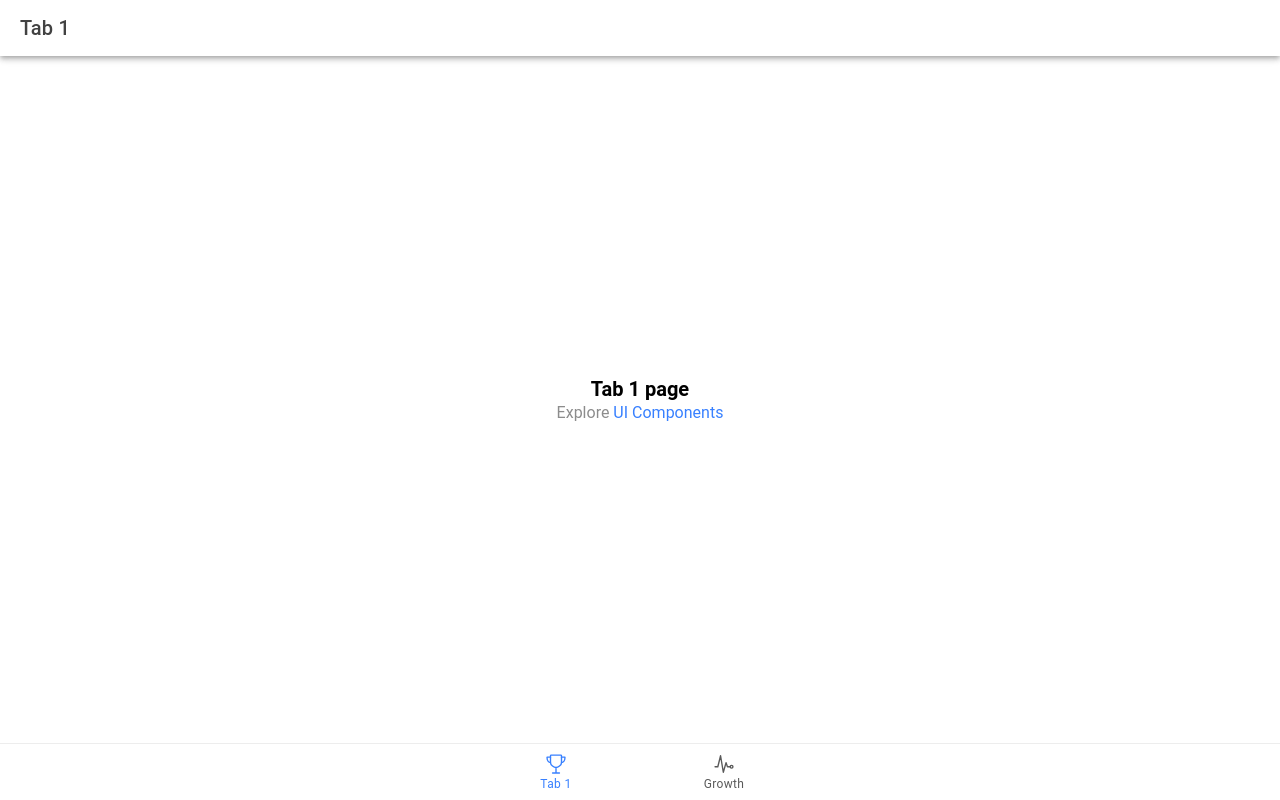
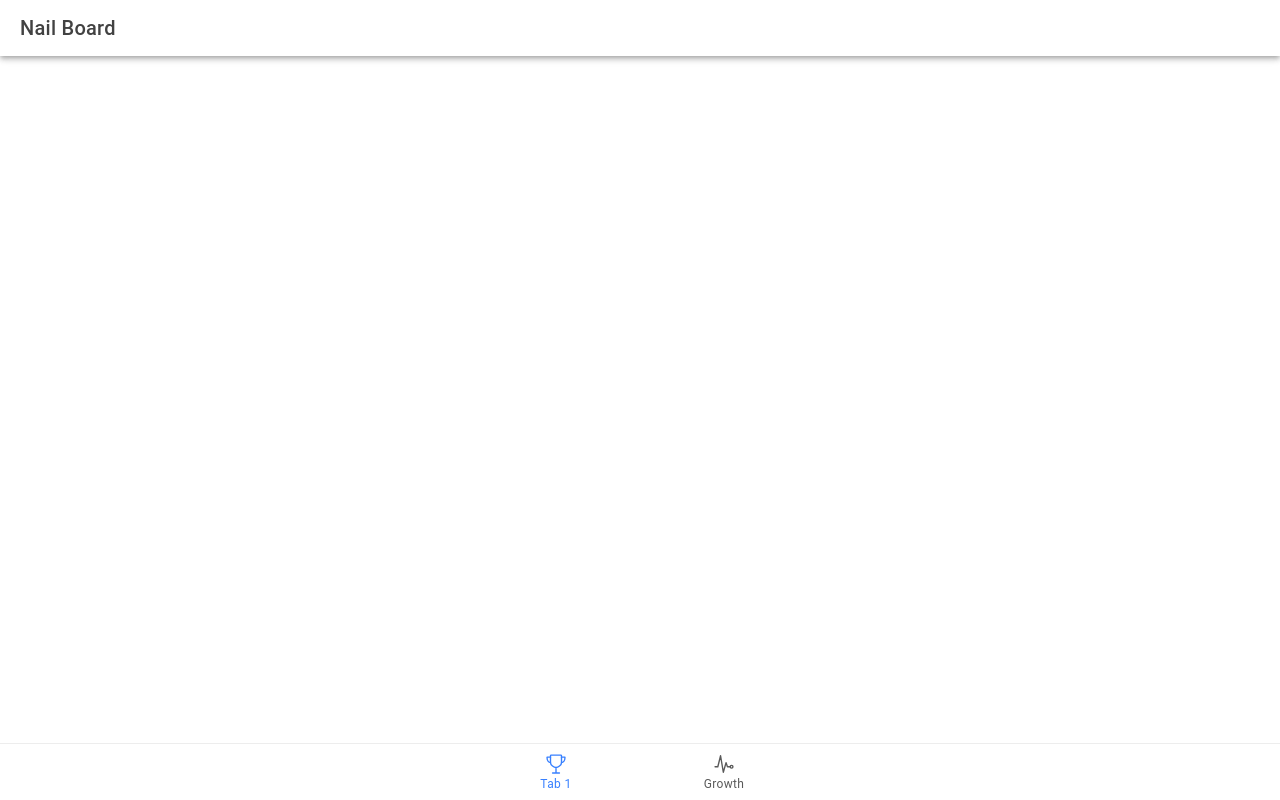
Before and after one commit to mvishnurana1/todo-insights, a React (Vite) app: page /tab1 in a window 1280 px wide. Built offline with nearby package versions, Linux system fonts and the light colour scheme.

Commit message:
Converted Chart into a functional component

```diff
--- a/src/App.tsx
+++ b/src/App.tsx
@@ -13,7 +13,6 @@ import { IonReactRouter } from '@ionic/react-router';
 import { pulseOutline, trophyOutline } from 'ionicons/icons';
 import Tab1 from './pages/Tab1';
 import Tab2 from './pages/Tab2';
-import Tab3 from './pages/Tab3';
 
 /* Core CSS required for Ionic components to work properly */
 import '@ionic/react/css/core.css';
--- a/src/components/ExploreContainer.css
+++ /dev/null
@@ -1,24 +0,0 @@
-.container {
-  text-align: center;
-  position: absolute;
-  left: 0;
-  right: 0;
-  top: 50%;
-  transform: translateY(-50%);
-}
-
-.container strong {
-  font-size: 20px;
-  line-height: 26px;
-}
-
-.container p {
-  font-size: 16px;
-  line-height: 22px;
-  color: #8c8c8c;
-  margin: 0;
-}
-
-.container a {
-  text-decoration: none;
-}
--- a/src/components/ExploreContainer.tsx
+++ /dev/null
@@ -1,16 +0,0 @@
-import './ExploreContainer.css';
-
-interface ContainerProps {
-  name: string;
-}
-
-const ExploreContainer: React.FC<ContainerProps> = ({ name }) => {
-  return (
-    <div className="container">
-      <strong>{name}</strong>
-      <p>Explore <a target="_blank" rel="noopener noreferrer" href="https://ionicframework.com/docs/components">UI Components</a></p>
-    </div>
-  );
-};
-
-export default ExploreContainer;
--- a/src/components/chart/chart.tsx
+++ b/src/components/chart/chart.tsx
@@ -6,7 +6,7 @@ import {
     LineElement,
     Title,
     Tooltip,
-    Legend
+    Legend,
 } from "chart.js";
 import { Line } from "react-chartjs-2";
 import "./chart.scss";
@@ -21,7 +21,13 @@ ChartJS.register(
     Legend
 );
 
-export default function Chart(): JSX.Element {
+interface propType {
+    dataValue: number[],
+    timeFrame: string,
+}
+
+const Chart: React.FC<propType> = ({ dataValue, timeFrame }) => {
+
     const options = {
         responsive: true,
         plugins: {
@@ -54,7 +60,7 @@ export default function Chart(): JSX.Element {
             {
                 backgroundColor: "rgb(235, 88, 88)",
                 borderColor: "rgb(140, 52, 235)",
-                data: [122, 52, 82, 12, 42, 62, 12, 42, 72, 32, 2, 42, 12, 2, 142, 22, 62, 142, 128, 65, 21, 92, 72, 32, 92, 32, 72, 62, 122, 21],
+                data: dataValue,
                 tension: 0.3
             }
         ],
@@ -62,8 +68,9 @@ export default function Chart(): JSX.Element {
 
     return (
         <div className='chart-section'>
-            <h1 className='title'>Activity</h1>
-            <h2 className='sub-title'>this month</h2>
+            <h2 className='sub-title'>{timeFrame}</h2>
             <Line data={data} options={options} />
         </div>)
 }
+
+export default Chart;
--- a/src/pages/Tab1.tsx
+++ b/src/pages/Tab1.tsx
@@ -1,5 +1,10 @@
-import { IonContent, IonHeader, IonPage, IonTitle, IonToolbar } from '@ionic/react';
-import ExploreContainer from '../components/ExploreContainer';
+import {
+  IonContent,
+  IonHeader,
+  IonPage,
+  IonTitle,
+  IonToolbar
+} from '@ionic/react';
 import './Tab1.css';
 
 const Tab1: React.FC = () => {
@@ -7,16 +12,15 @@ const Tab1: React.FC = () => {
     <IonPage>
       <IonHeader>
         <IonToolbar>
-          <IonTitle>Tab 1</IonTitle>
+          <IonTitle>Nail Board</IonTitle>
         </IonToolbar>
       </IonHeader>
       <IonContent fullscreen>
         <IonHeader collapse="condense">
           <IonToolbar>
-            <IonTitle size="large">Tab 1</IonTitle>
+            <IonTitle size="large">Tasks</IonTitle>
           </IonToolbar>
         </IonHeader>
-        <ExploreContainer name="Tab 1 page" />
       </IonContent>
     </IonPage>
   );
--- a/src/pages/Tab2.tsx
+++ b/src/pages/Tab2.tsx
@@ -22,7 +22,19 @@ const Tab2: React.FC = () => {
             <IonTitle size="large">Growth</IonTitle>
           </IonToolbar>
         </IonHeader>
-        <Chart />
+        <Chart
+          dataValue={[122, 52, 82, 12, 42, 62, 12, 42, 72, 32, 2, 42, 12, 2, 142, 22, 62, 142, 128, 65, 21, 92, 72, 32, 92, 32, 72, 62, 122, 21]}
+          timeFrame='month so far' />
+
+        <Chart
+          dataValue={[122, 52, 82, 12, 42, 62, 12, 42, 72, 32, 2, 42, 12, 2, 142, 22, 62, 142, 128, 65, 21, 92, 72, 32, 92, 32, 72, 62, 122, 21,
+            122, 52, 82, 12, 42, 62, 12, 42, 72, 32, 2, 42, 12, 2, 142, 22, 62, 142, 128, 65, 21, 92, 72, 32, 92, 32, 72, 62, 122, 21,
+            122, 52, 82, 12, 42, 62, 12, 42, 72, 32, 2, 42, 12, 2, 142, 22, 62, 142, 128, 65, 21, 92, 72, 32, 92, 32, 72, 62, 122, 21,
+            122, 52, 82, 12, 42, 62, 12, 42, 72, 32, 2, 42, 12, 2, 142, 22, 62, 142, 128, 65, 21, 92, 72, 32, 92, 32, 72, 62, 122, 21,
+            122, 52, 82, 12, 42, 62, 12, 42, 72, 32, 2, 42, 12, 2, 142, 22, 62, 142, 128, 65, 21, 92, 72, 32, 92, 32, 72, 62, 122, 21,
+            122, 52, 82, 12, 42, 62, 12, 42, 72, 32, 2, 42, 12, 2, 142, 22, 62, 142, 128, 65, 21, 92, 72, 32, 92, 32, 72, 62, 122, 21,
+            122, 52, 82, 12, 42, 62, 12, 42, 72, 32, 2, 42, 12, 2, 142, 22, 62, 142, 128, 65, 21, 92, 72, 32, 92, 32, 72, 62, 122, 21]}
+          timeFrame='this year' />
       </IonContent>
     </IonPage>
   );
```
